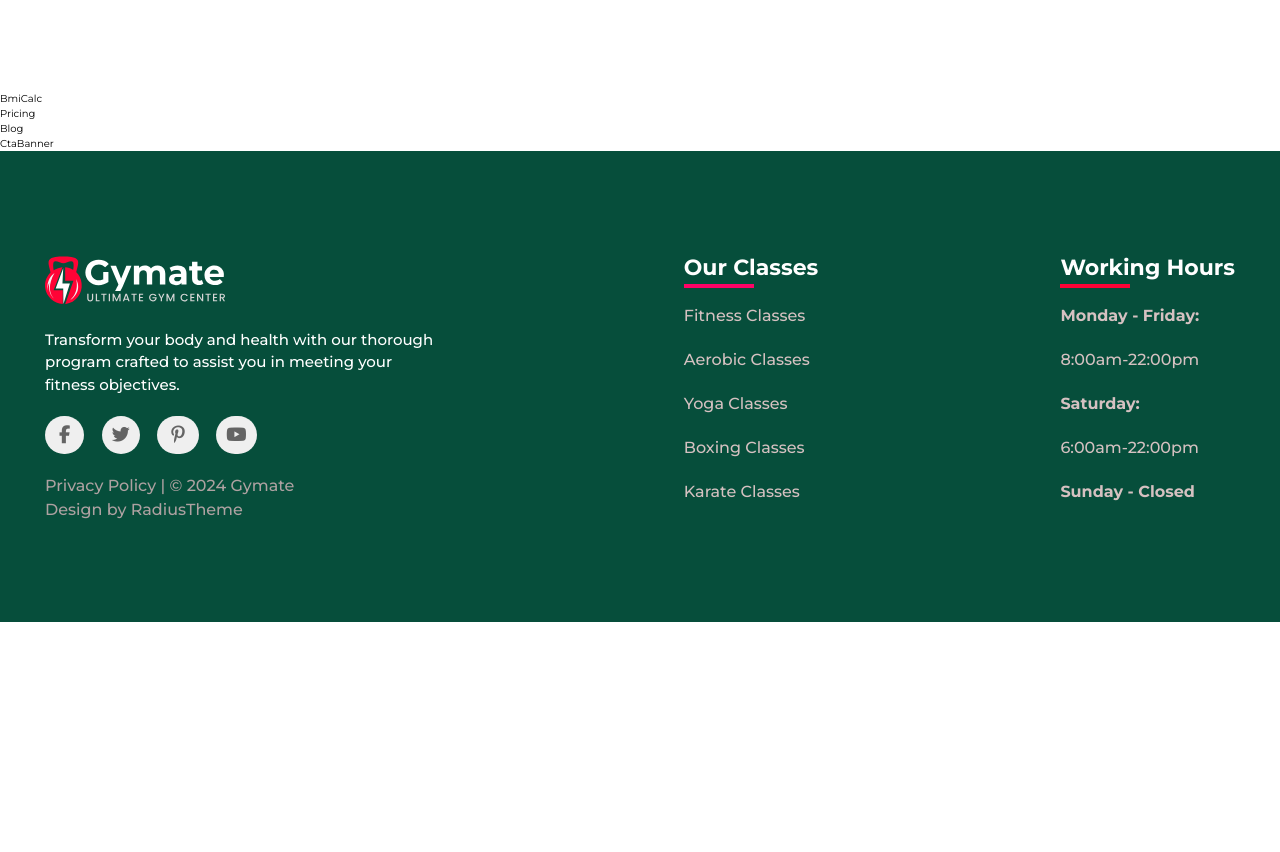
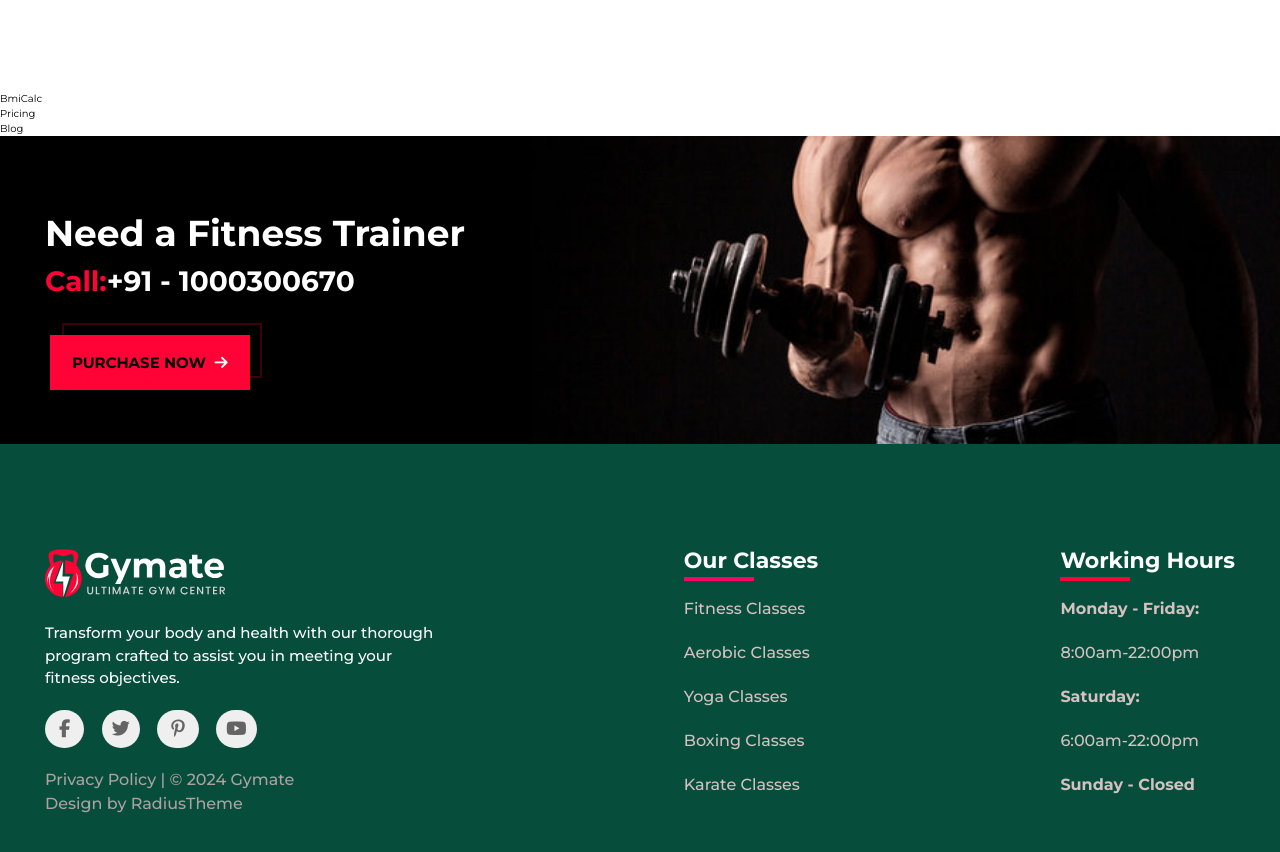
Before and after one commit to patelsweta2/Gym_Website, a React (Vite) app: page / in a window 1280 px wide. Shown: the part 6800-7652 px from the top of the page. Before the commit the page ends 7422 px from the top, so only its background shows below. Built offline with nearby package versions, Linux system fonts and the light colour scheme.

Commit message:
cta-banner section is complete

```diff
--- a/src/components/ctaBanner/CtaBanner.jsx
+++ b/src/components/ctaBanner/CtaBanner.jsx
@@ -1,7 +1,26 @@
-import React from "react";
+import MainButton from "../MainButton";
 
 const CtaBanner = () => {
-  return <div>CtaBanner</div>;
+  return (
+    <>
+      <section className="cta-section w-full h-auto">
+        <div className="container page-padding py-[7rem] text-white">
+          <h2 className="text-[36px] font-bold">Need a Fitness Trainer</h2>
+          <h3 className="text-[28px] font-bold mb-20">
+            <span className="text-[#ff0336] ">Call:</span>+91 - 1000300670
+          </h3>
+          <MainButton
+            color={`text-black`}
+            bg={`bg-[#ff0336]`}
+            text="Purchase now"
+            arrowColor={`text-white`}
+            cN="pricing-cta cta-banner-btn"
+            goTo="/contact"
+          />
+        </div>
+      </section>
+    </>
+  );
 };
 
 export default CtaBanner;
--- a/src/index.css
+++ b/src/index.css
@@ -627,7 +627,7 @@ body {
 
 /* blog section */
 .cta-section {
-  background-image: url("../src//images/call/background.jpg");
+  background-image: url("../src//images/call/footer.jpg");
   object-fit: cover;
   background-size: cover;
   background-position: center;
```
Also changed, not shown: src/images/call/footer.jpg (added).
